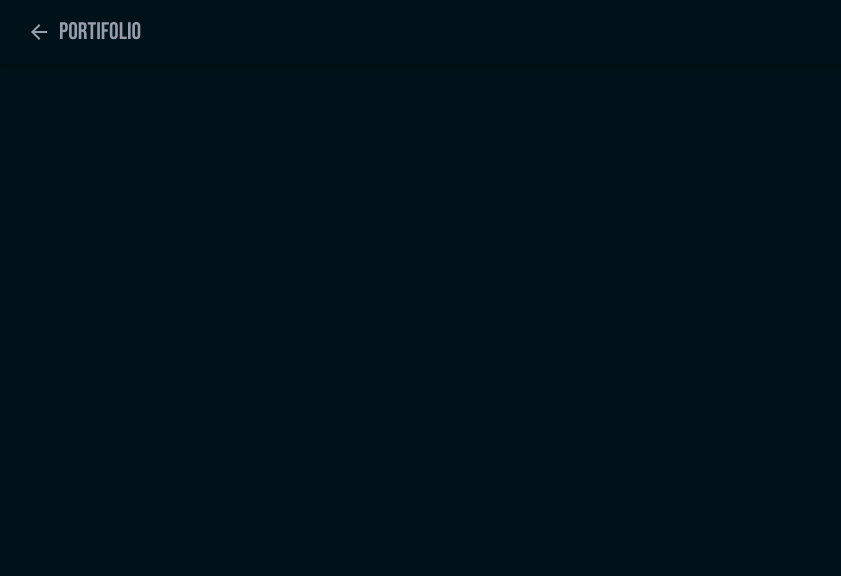
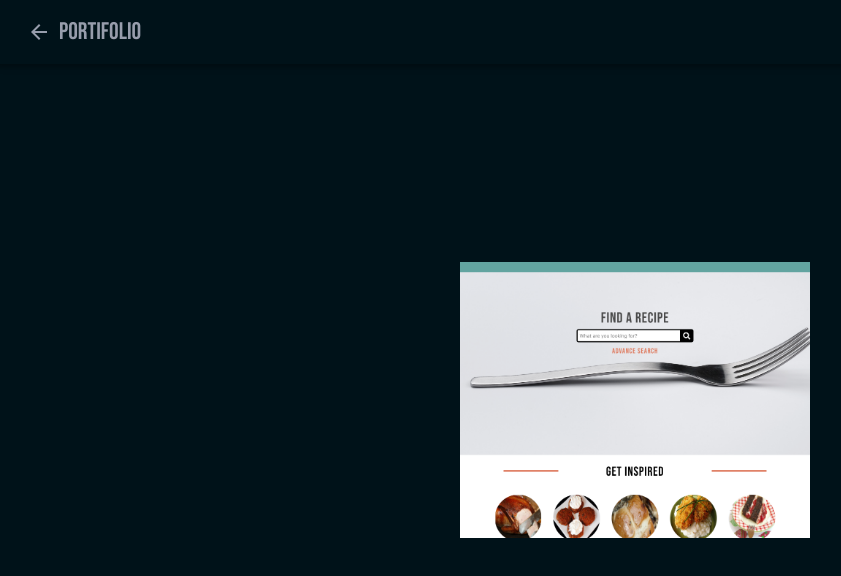
Before and after one commit to luizfroes/react-portifolio, a React (Create React App) app: page /portifolio in a window 1280 px wide. Before the commit this address had no page. Shown: the top 576 px of the page, without its empty margins (5-846 px from the left). Built offline with nearby package versions, Linux system fonts and the light colour scheme.

Commit message:
Added project card boiler plate

```diff
--- a/src/App.js
+++ b/src/App.js
@@ -4,6 +4,7 @@ import "./style.css";
 import { About } from "./components/About";
 import { Route, Routes } from "react-router-dom";
 import { NavBar } from "./components/NavBar";
+import Portifolio from "./components/Portifolio";
 
 export const App = (props) => {
   return (
@@ -11,6 +12,7 @@ export const App = (props) => {
       <NavBar />
       <Routes>
         <Route exact={true} path="/about" element={<About />}></Route>
+        <Route exact={true} path="/portifolio" element={<Portifolio />}></Route>
         <Route exact={true} path="/" element={<Home />}></Route>
       </Routes>
     </div>
--- /dev/null
+++ b/src/components/Portifolio/index.js
@@ -0,0 +1,12 @@
+import React from "react";
+import ProjectCard from "../ProjectCard";
+
+export const Portifolio = () => {
+  return (
+    <>
+      <ProjectCard />
+    </>
+  );
+};
+
+export default Portifolio;
--- /dev/null
+++ b/src/components/ProjectCard/ProjectCard.css
@@ -0,0 +1,86 @@
+*,
+*:after,
+*:before {
+  -webkit-box-sizing: border-box;
+  -moz-box-sizing: border-box;
+  -ms-box-sizing: border-box;
+  box-sizing: border-box;
+}
+body {
+  font-family: arial;
+  font-size: 16px;
+  margin: 0;
+  background: #34aff3;
+  display: flex;
+  align-items: center;
+  justify-content: space-around;
+  min-height: 100vh;
+}
+img {
+  max-width: 100%;
+}
+.ui-card {
+  width: 350px;
+  position: relative;
+  overflow: hidden;
+  transition: all 0.3s ease-out;
+  background: radial-gradient(#111 50%, #000 100%);
+}
+
+.ui-card img {
+  transform: scale(1.3);
+  transition: all 0.3s ease-out;
+}
+.ui-card:hover img {
+  transform: scale(1.1) translateY(-20px);
+  opacity: 0.3;
+}
+.ui-card .description {
+  position: absolute;
+  bottom: 0;
+  left: 0;
+  padding: 15px;
+  width: 100%;
+  text-align: center;
+  color: #fff;
+  font-size: 18px;
+}
+.ui-card .description h3 {
+  font-weight: 700;
+  font-size: 32px;
+  margin: 0 0 20px;
+  transform: translateY(30px);
+  opacity: 0;
+  transition: all 0.3s ease-out;
+}
+.ui-card .description p {
+  transform: translateY(30px);
+  opacity: 0;
+  transition: all 0.3s ease-out 0.2s;
+}
+.ui-card .description a {
+  color: #fff;
+  background: #34aff3;
+  display: inline-block;
+  padding: 10px 25px;
+  border-radius: 5px;
+  text-decoration: none;
+  transform: translateY(30px);
+  opacity: 0;
+  transition: all 0.3s ease-out 0.4s;
+}
+.ui-card .description a:hover {
+  background: #0a83c5;
+}
+.ui-card:hover .description h3 {
+  opacity: 1;
+  transform: translateY(0px);
+}
+.ui-card:hover .description p {
+  opacity: 1;
+  transform: translateY(0px);
+}
+.ui-card:hover .description a {
+  opacity: 1;
+  transform: translateY(0px);
+}
--- /dev/null
+++ b/src/components/ProjectCard/index.js
@@ -0,0 +1,23 @@
+import React from "react";
+import "./ProjectCard.css";
+import projectImage1 from "../../foodtopia.png";
+
+export const ProjectCard = () => {
+  return (
+    <>
+      <div class="ui-card">
+        <img src={projectImage1} alt="something" />
+        <div class="description">
+          <h3>Mountain Morning</h3>
+          <p>
+            Lorem ipsum dolor sit amet, consectetur adipisicing elit, sed do
+            eiusmod.
+          </p>
+          <a href="#">Read More</a>
+        </div>
+      </div>
+    </>
+  );
+};
+
+export default ProjectCard;
```
Also changed, not shown: src/foodtopia.png (added).
